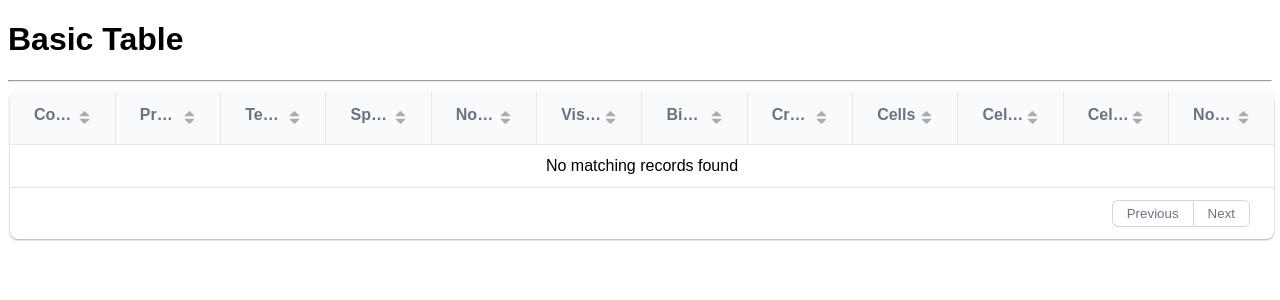
After one commit to yu-efremov/bioinks_database_web_v1, a Flask app: template templates/basictable.html in a window 1280 px wide. The commit adds this page. Shown: the top 300 px of the page. Run offline with Flask 3, Linux system fonts and the light colour scheme; the template is opened without the code that fills it, so the values that code supplies are empty.

Commit message:
table modified

```diff
--- a/database.py
+++ b/database.py
@@ -21,7 +21,7 @@ def load_bioinks_from_db():
       # print(row)
       results_as_dict = row # .mappings().all()
       bioinks.append(results_as_dict)
-    print(bioinks)
+    # print(bioinks)
     return bioinks
 
 #with engine.connect() as connection:
--- a/templates/banner.html
+++ b/templates/banner.html
@@ -1,8 +1,8 @@
 <style>
   #banner {
-    height: 100px;
+    height: 150px;
     width: 100%;
-    object-fit:cover;
+    object-fit:contain;
     margin-bottom: 16px;
   }
 </style>
--- /dev/null
+++ b/templates/basictable.html
@@ -0,0 +1,69 @@
+<!doctype html>
+<html>
+  <head>
+    <title>Basic Table</title>
+    <link href="https://unpkg.com/gridjs/dist/theme/mermaid.min.css" rel="stylesheet" />
+    <style>
+      body {
+        font-family: Sans-Serif;
+      }
+    </style>
+  </head>
+  <body>
+    <div>
+      <h1>Basic Table</h1>
+      <!-- {% for user in bioinks %}
+        <h1>{{ user['title'] }}</h1>
+      {% endfor %} -->
+      <hr>
+      <div id="table"></div>
+    </div>
+    <script src="https://unpkg.com/gridjs/dist/gridjs.umd.js"></script>
+    <script>
+      new gridjs.Grid({
+        columns: [
+          { id: 'title', name: 'Components' },
+          { id: 'pressure', name: 'Pressure' },
+          { id: 'temperature', name: 'Temperature, C' },
+          { id: 'speed', name: 'Speed, mm/s' },
+          { id: 'nozzle', name: 'Nozzle' },
+          { id: 'viscosity', name: 'Viscosity' },
+          { id: 'bioprinter', name: 'Bioprinter' },
+          { id: 'crosslink', name: 'Crosslinking' },
+          { id: 'cells', name: 'Cells' },
+          { id: 'cell_source', name: 'Cell Source' },
+          { id: 'analysis_duration', name: 'Cell gwrowth duration' },
+          { id: 'notes', name: 'Notes' },
+        ],
+        data: [
+          {% for bioink in bioinks %}
+            {
+              title: '{{ bioink['title'].replace("\n", " ") }}', // replace new line with <br/>
+              pressure: '{{ bioink['pressure'] }}',
+              cells: '{{ bioink['cells'] }}',
+              temperature: '{{ bioink['temperature'] }}',
+              speed: '{{ bioink['speed'] }}',
+              nozzle: '{{ bioink['nozzle'] }}',
+              viscosity: '{{ bioink['viscosity'] }}',
+              bioprinter: '{{ bioink['bioprinter'] }}',
+              crosslink: '{{ bioink['crosslink'] }}',
+              cells: '{{ bioink['cells'] }}',
+              cell_source: '{{ bioink['cell_source'] }}',
+              analysis_duration: '{{ bioink['analysis_duration'] }}',
+              notes: '{{ bioink['notes'] }}',
+            },
+          {% endfor %}
+        ],
+        // search: {
+        //   selector: (cell, rowIndex, cellIndex) => [0, 1, 4].includes(cellIndex) ? cell : null,
+        // },
+        formatter: function(cellValue, options, rowObject) {
+          console.log(cellValue);
+          return cellValue.replace('<br/>','\n\r');
+        },
+        sort: true,
+        pagination: true,
+      }).render(document.getElementById('table'));
+    </script>
+  </body>
+</html>
--- a/templates/bioinkitem.html
+++ b/templates/bioinkitem.html
@@ -14,7 +14,7 @@
     {% endif %}
   </div>
   <div class="col-2 padding-right:16px">
-    <a href="/bioinks/{{bioinks['id']}}" type="button" class="btn btn-outline-primary float-right align-middle" >Подробнее</a>
+    <a href="/bioinks/{{bioink['id']}}" type="button" class="btn btn-outline-primary float-right align-middle" >Подробнее</a>
   </div>
 
 </div>
--- a/templates/home.html
+++ b/templates/home.html
@@ -31,6 +31,7 @@
       <a class="btn btn-primary btn-lg" href="mailto:sechenov@sechenov.ru?subject=Вопрос%20по%20базе%20биочернил&body=My%20name%3A%20%3Cyour%20name%20here%3E%0D%0A%0D%0AMy%20questions%3A%20%3Center%20question%20here%3E%0D%0A">Связаться с нами</a>
       </div>
     </div>
+    {% include 'basictable.html' %}
     {% include 'footer.html' %}
   </body>
 </html>
```
